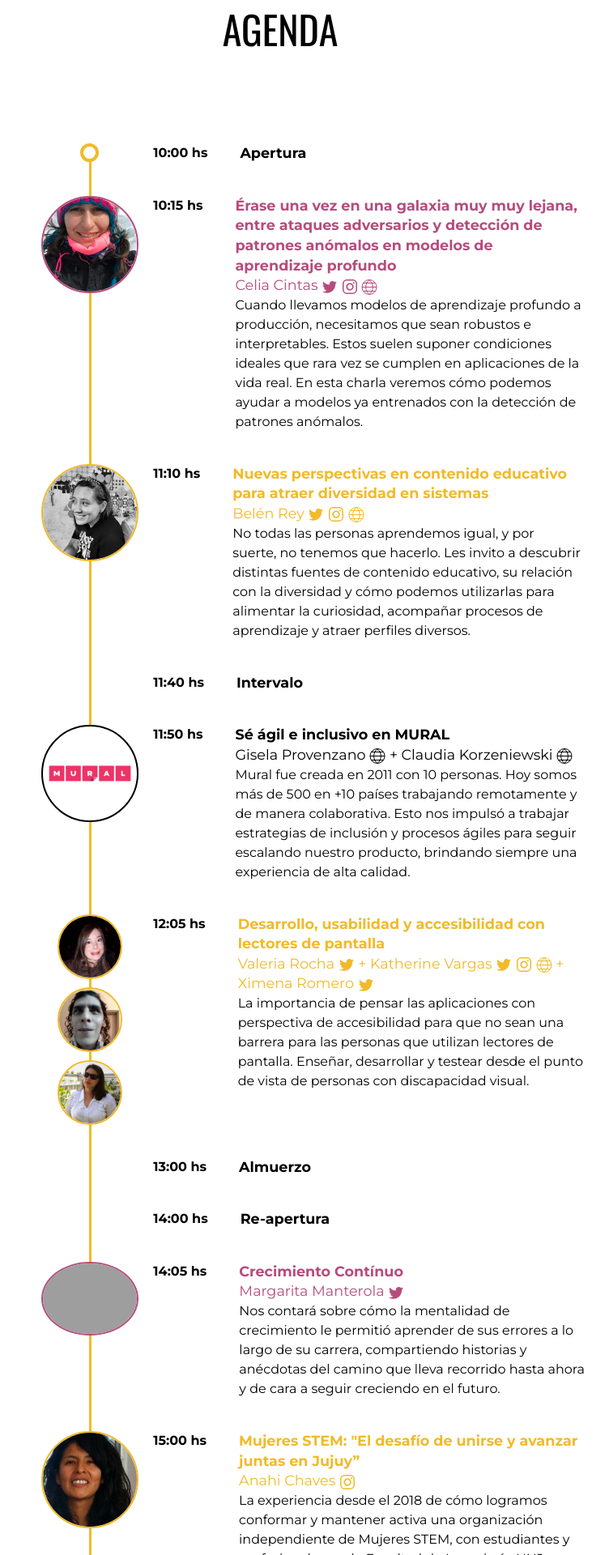
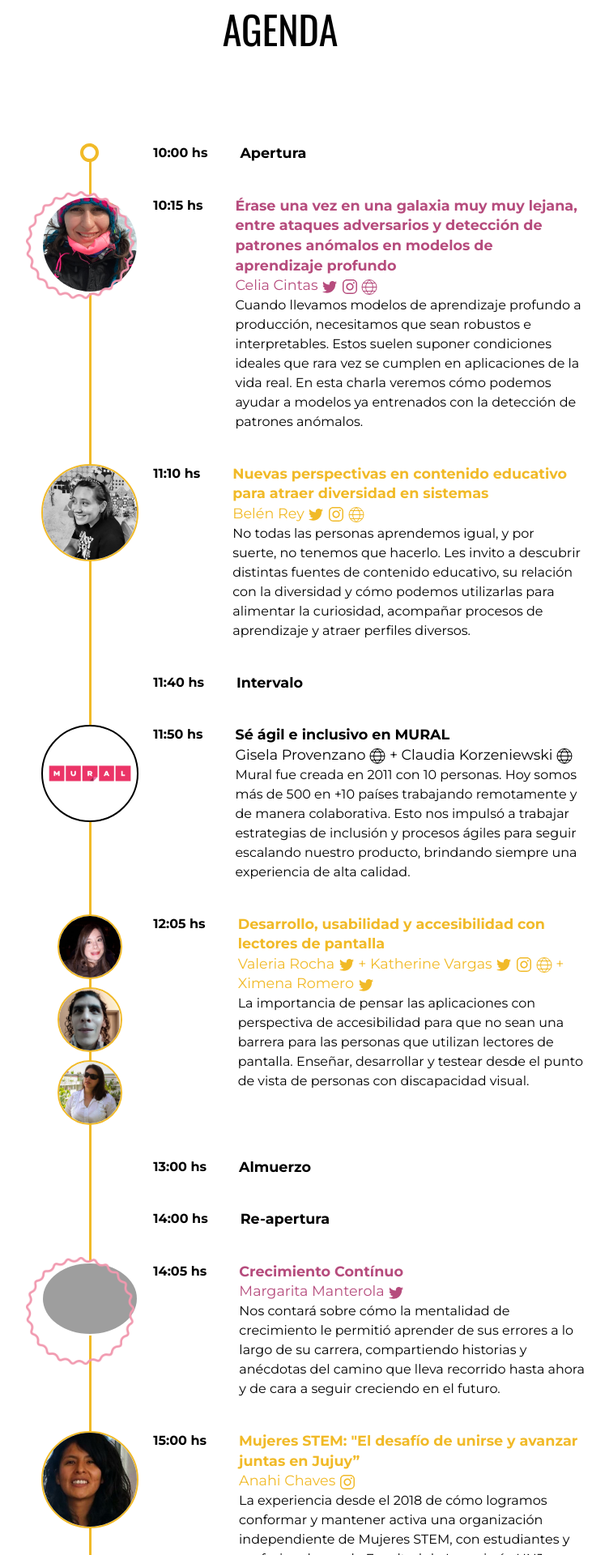
Before and after one commit to lasdesistemas/lds, a Jekyll site: the page built from femitconf2022/index.md, in a window 1280 px wide. Shown: the part 1040-2960 px from the top of the page at 81% size, without its empty margins (274-1026 px from the left). Built offline with Jekyll 4.4.1, drawn with Linux system fonts in a browser that asks for light colours; nearby versions of some CDN libraries.

Commit message:
agrego onditas keynote speaker

```diff
--- a/_includes/talks_desktop2022.html
+++ b/_includes/talks_desktop2022.html
@@ -52,6 +52,19 @@
               {% else %}
                 {% assign margin = 'uk-margin-small-top' %}
               {% endif %}
+              {% if talk.type == 'keynote'%}
+              <div class="uk-width-1-1 keynote-image {{margin}}">
+                <a href="#modal-{{speaker_code}}" uk-toggle>
+                  <img src="/assets/images/keynote-wavy-border.png" class="keynote-border" alt="ondas keynote" >
+                  <img
+                    class="uk-border-circle {{img-class}}"
+                    data-src="{{site.url}}{{site.baseurl}}/assets/images/speakers/{{speaker.photo}}"
+                    alt="{{speaker.name}}"
+                    uk-img
+                  />
+                </a>
+              </div>
+              {% else %}
               <div class="uk-width-1-1 {{margin}}">
                 <a href="#modal-{{speaker_code}}" uk-toggle>
                   <img
@@ -62,6 +75,7 @@
                   />
                 </a>
               </div>
+              {% endif %}
             {% endfor %}
           {% endif %}
         </div>
--- a/_sass/_main.scss
+++ b/_sass/_main.scss
@@ -429,6 +429,23 @@
   text-align: center;
 }
 
+.keynote-image{
+  position: relative;
+  top: 0;
+  left: 0;
+}
+
+.keynote-border{
+  z-index: 2;
+  position: absolute;
+  max-width: 150px;
+  max-height: 150px;
+  top: -14px;
+  left: 31px;
+  // top: 0;
+  // left: 0;
+}
+
 .image-fit {
   object-fit: cover;
   max-width: 120px;
```
Also changed, not shown: assets/images/keynote-wavy-border.png (added).
